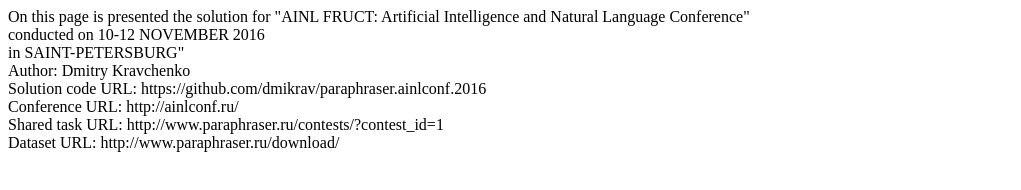
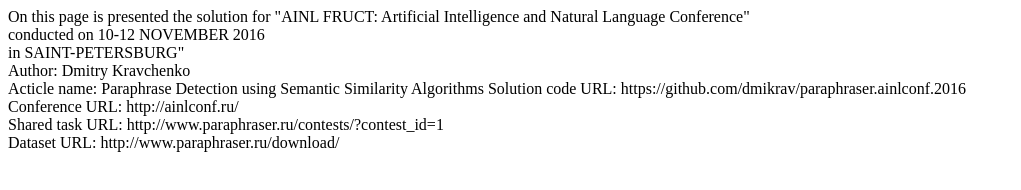
Before and after one commit to dmikrav/paraphraser.ainlconf.2016, a plain HTML site: page index.html in a window 1280 px wide. Shown: the whole page, without its empty margins (0-1021 px from the left). Drawn offline with Linux system fonts and the light colour scheme.

Commit message:
Update index.html

```diff
--- a/index.html
+++ b/index.html
@@ -3,6 +3,7 @@
   On this page is presented the solution for "AINL FRUCT: Artificial Intelligence and Natural Language Conference" <br>
   conducted on 10-12 NOVEMBER 2016<br> in SAINT-PETERSBURG"<br>
   Author: Dmitry Kravchenko<br>
+  Acticle name: Paraphrase Detection using Semantic Similarity Algorithms
   Solution code URL: https://github.com/dmikrav/paraphraser.ainlconf.2016<br>
   Conference URL: http://ainlconf.ru/<br>
   Shared task URL: http://www.paraphraser.ru/contests/?contest_id=1<br>
```
